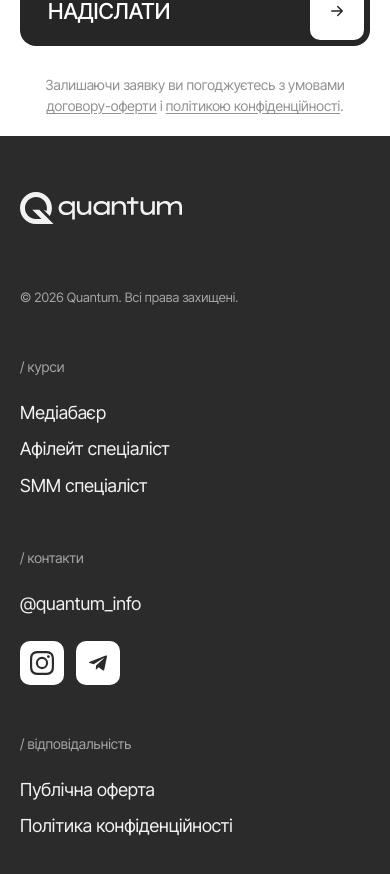
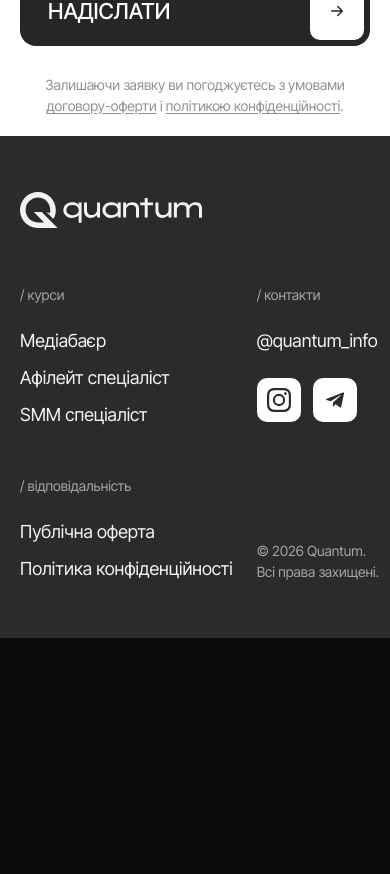
Before and after one commit to Vladymyr226/quantum-front, a Next.js app: page / in a window 390 px wide. Shown: the part 5734-6608 px from the top of the page. After the commit the page ends 6372 px from the top, so only its background shows below. Built offline with nearby package versions, Linux system fonts and the light colour scheme.

Commit message:
Add 404 Page

```diff
--- a/src/app/globals.css
+++ b/src/app/globals.css
@@ -52,18 +52,21 @@
 @keyframes trail-pop {
   0% {
     opacity: 0;
-    transform: translate(-50%, -50%) rotate(var(--trail-rotate, 0deg)) scale(0.35);
+    transform: translate(-50%, -50%) rotate(var(--trail-rotate, 0deg))
+      scale(0.35);
   }
   18% {
     opacity: 1;
-    transform: translate(-50%, -50%) rotate(var(--trail-rotate, 0deg)) scale(1.12);
+    transform: translate(-50%, -50%) rotate(var(--trail-rotate, 0deg))
+      scale(1.12);
   }
   32% {
     transform: translate(-50%, -50%) rotate(var(--trail-rotate, 0deg)) scale(1);
   }
   100% {
     opacity: 0;
-    transform: translate(-50%, -50%) rotate(var(--trail-rotate, 0deg)) scale(0.86);
+    transform: translate(-50%, -50%) rotate(var(--trail-rotate, 0deg))
+      scale(0.86);
   }
 }
 
@@ -92,3 +95,11 @@ body {
   font-family: var(--font-sans), Arial, Helvetica, sans-serif;
   overflow-x: hidden;
 }
+
+.nf-bg {
+  background-color: #adadad;
+  background-image: url("/notfound/bg.png");
+  background-repeat: no-repeat;
+  background-size: cover;
+  background-position: 50% 20%;
+}
--- /dev/null
+++ b/src/app/not-found.tsx
@@ -0,0 +1,68 @@
+import Image from "next/image";
+import Link from "next/link";
+
+import { Footer } from "@/components/sections/Footer";
+
+function ArrowRight({ className }: { className?: string }) {
+  return (
+    <svg
+      viewBox="0 0 24 24"
+      fill="none"
+      stroke="currentColor"
+      strokeWidth="2"
+      strokeLinecap="round"
+      strokeLinejoin="round"
+      aria-hidden
+      className={className}
+    >
+      <path d="M5 12h14M13 6l6 6-6 6" />
+    </svg>
+  );
+}
+
+export default function NotFound() {
+  return (
+    <main className="w-full min-w-0 flex-1">
+      <section className="relative flex min-h-[100svh] flex-col overflow-hidden">
+        <div aria-hidden className="nf-bg absolute inset-0 -z-10" />
+        <header className="flex justify-center p-5 lg:pt-[50px]">
+          <Image
+            src="/hero/logo.svg"
+            alt="QUANTUM"
+            width={207}
+            height={41}
+            priority
+            className="h-[28px] w-auto lg:h-[40px]"
+          />
+        </header>
+
+        <div className="flex flex-1 flex-col items-center justify-center px-5 pb-[9vh] text-center">
+          <p className="font-heading text-[44vw] leading-[0.8] font-bold tracking-[-0.02em] text-white/75 mix-blend-difference select-none lg:text-[clamp(320px,33vw,560px)]">
+            404
+          </p>
+
+          <p className="mt-5 max-w-[560px] text-[15px] leading-[1.35] font-normal text-white/85 lg:mt-7 lg:text-[17px]">
+            Ця сторінка як трафік який <br className="lg:hidden" />
+            не конвертує — її тут немає.
+          </p>
+
+          <Link
+            href="/"
+            className="group relative mt-7 inline-flex h-[52px] items-center overflow-hidden rounded-[12px] bg-white px-7 text-ink shadow-sm transition-shadow hover:shadow-md lg:mt-8 lg:h-[54px]"
+          >
+            <span
+              aria-hidden
+              className="absolute inset-0 origin-left scale-x-0 bg-ink transition-transform duration-500 ease-out group-hover:scale-x-100"
+            />
+            <span className="relative z-10 text-[15px] font-medium whitespace-nowrap transition-colors duration-300 group-hover:text-white lg:text-[16px]">
+              На головну
+            </span>
+            <ArrowRight className="relative z-10 ml-2.5 size-[16px] shrink-0 transition-all duration-500 ease-out group-hover:translate-x-1.5 group-hover:text-white" />
+          </Link>
+        </div>
+      </section>
+
+      <Footer />
+    </main>
+  );
+}
--- a/src/components/sections/Footer.tsx
+++ b/src/components/sections/Footer.tsx
@@ -2,7 +2,12 @@ import Image from "next/image";
 
 function InstagramIcon({ className }: { className?: string }) {
   return (
-    <svg viewBox="0 0 24 24" fill="currentColor" aria-hidden className={className}>
+    <svg
+      viewBox="0 0 24 24"
+      fill="currentColor"
+      aria-hidden
+      className={className}
+    >
       <path d="M12 2.163c3.204 0 3.584.012 4.85.07 3.252.148 4.771 1.691 4.919 4.919.058 1.265.069 1.645.069 4.849 0 3.205-.012 3.584-.069 4.849-.149 3.225-1.664 4.771-4.919 4.919-1.266.058-1.644.07-4.85.07-3.204 0-3.584-.012-4.849-.07-3.26-.149-4.771-1.699-4.919-4.92-.058-1.265-.07-1.644-.07-4.849 0-3.204.013-3.583.07-4.849.149-3.227 1.664-4.771 4.919-4.919 1.266-.057 1.645-.069 4.849-.069zM12 0C8.741 0 8.333.014 7.053.072 2.695.272.273 2.69.073 7.052.014 8.333 0 8.741 0 12c0 3.259.014 3.668.072 4.948.2 4.358 2.618 6.78 6.98 6.98C8.333 23.986 8.741 24 12 24c3.259 0 3.668-.014 4.948-.072 4.354-.2 6.782-2.618 6.979-6.98.059-1.28.073-1.689.073-4.948 0-3.259-.014-3.667-.072-4.947-.196-4.354-2.617-6.78-6.979-6.98C15.668.014 15.259 0 12 0zm0 5.838a6.162 6.162 0 100 12.324 6.162 6.162 0 000-12.324zM12 16a4 4 0 110-8 4 4 0 010 8zm6.406-11.845a1.44 1.44 0 100 2.881 1.44 1.44 0 000-2.881z" />
     </svg>
   );
@@ -36,34 +41,30 @@ const linkCls = "transition-opacity hover:opacity-70";
 const headingCls = "mb-6 text-[14px] text-muted lg:mb-8";
 const itemCls = "text-[18px] leading-snug lg:text-[22px]";
 
-/**
- * Site footer — logo + copyright, and three link columns
- * (курси / контакти / відповідальність). Figma: MOB 30:647.
- */
-export function Footer() {
+function Logo() {
   return (
-    <footer className="bg-[#2b2b2b] text-foreground">
-      <div className="mx-auto max-w-[1920px] px-5 py-14 lg:px-[70px] lg:py-[70px]">
-        <div className="flex flex-col gap-12 lg:flex-row lg:items-stretch lg:justify-between lg:gap-10">
-          {/* Logo + copyright */}
-          <div className="flex flex-col items-start justify-between gap-16 lg:gap-10">
     <Image
       src="/hero/logo.svg"
       alt="QUANTUM"
       width={207}
       height={41}
-              className="h-[32px] w-auto lg:h-[40px]"
+      className="h-[36px] w-auto lg:h-[40px]"
     />
-            <p className="text-[13px] text-muted">
-              © 2026 Quantum. Всі права захищені.
-            </p>
-          </div>
+  );
+}
 
-          {/* курси */}
+function LinkNav({
+  title,
+  links,
+}: {
+  title: string;
+  links: { label: string; href: string }[];
+}) {
+  return (
     <nav className="flex flex-col">
-            <p className={headingCls}>/ курси</p>
+      <p className={headingCls}>{title}</p>
       <ul className="space-y-3">
-              {COURSE_LINKS.map((l) => (
+        {links.map((l) => (
           <li key={l.label}>
             <a href={l.href} className={`${itemCls} ${linkCls}`}>
               {l.label}
@@ -72,8 +73,11 @@ export function Footer() {
         ))}
       </ul>
     </nav>
+  );
+}
 
-          {/* контакти */}
+function Contacts() {
+  return (
     <div className="flex flex-col">
       <p className={headingCls}>/ контакти</p>
       <a
@@ -105,20 +109,46 @@ export function Footer() {
         </a>
       </div>
     </div>
+  );
+}
 
-          {/* відповідальність */}
-          <nav className="flex flex-col">
-            <p className={headingCls}>/ відповідальність</p>
-            <ul className="space-y-3">
-              {LEGAL_LINKS.map((l) => (
-                <li key={l.label}>
-                  <a href={l.href} className={`${itemCls} ${linkCls}`}>
-                    {l.label}
-                  </a>
-                </li>
-              ))}
-            </ul>
-          </nav>
+function Copyright() {
+  return (
+    <p className="text-[14px] whitespace-nowrap text-muted lg:text-[13px]">
+      © 2026 Quantum.
+      <br className="lg:hidden" /> Всі права захищені.
+    </p>
+  );
+}
+
+export function Footer() {
+  return (
+    <footer className="bg-[#2b2b2b] text-foreground">
+      <div className="mx-auto max-w-[1920px] px-5 py-14 lg:px-[70px] lg:py-[70px]">
+        <div className="lg:hidden">
+          <Logo />
+          <div className="mt-14 flex gap-6 min-[420px]:gap-[50px]">
+            <div className="flex shrink-0 flex-col gap-12">
+              <LinkNav title="/ курси" links={COURSE_LINKS} />
+              <LinkNav title="/ відповідальність" links={LEGAL_LINKS} />
+            </div>
+            <div className="flex shrink-0 flex-col">
+              <Contacts />
+              <div className="mt-auto pt-12">
+                <Copyright />
+              </div>
+            </div>
+          </div>
+        </div>
+
+        <div className="hidden lg:flex lg:items-stretch lg:justify-between lg:gap-10">
+          <div className="flex flex-col items-start justify-between gap-10">
+            <Logo />
+            <Copyright />
+          </div>
+          <LinkNav title="/ курси" links={COURSE_LINKS} />
+          <Contacts />
+          <LinkNav title="/ відповідальність" links={LEGAL_LINKS} />
         </div>
       </div>
     </footer>
```
Also changed, not shown: public/notfound/bg.png (added). Lines whose indentation alone changed are shown as unchanged.
